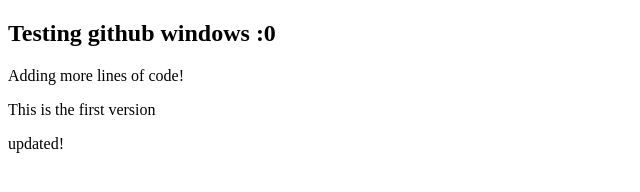
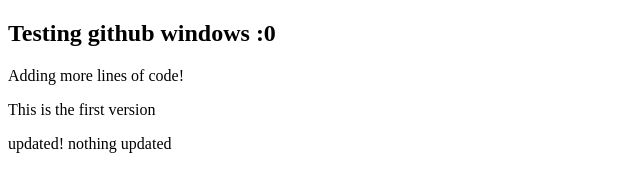
Before and after one commit to sidmahata/testgithubwindows, a plain HTML site: page index.html in a window 1280 px wide. Shown: the whole page, without its empty margins (0-640 px from the left). Drawn offline with Linux system fonts and the light colour scheme.

Commit message:
on check change

```diff
--- a/index.html
+++ b/index.html
@@ -8,5 +8,7 @@
     <p>Adding more lines of code!</p>
 	<p>This is the first version</p>
 	updated!
+
+	nothing updated
 </body>
 </html>
```
